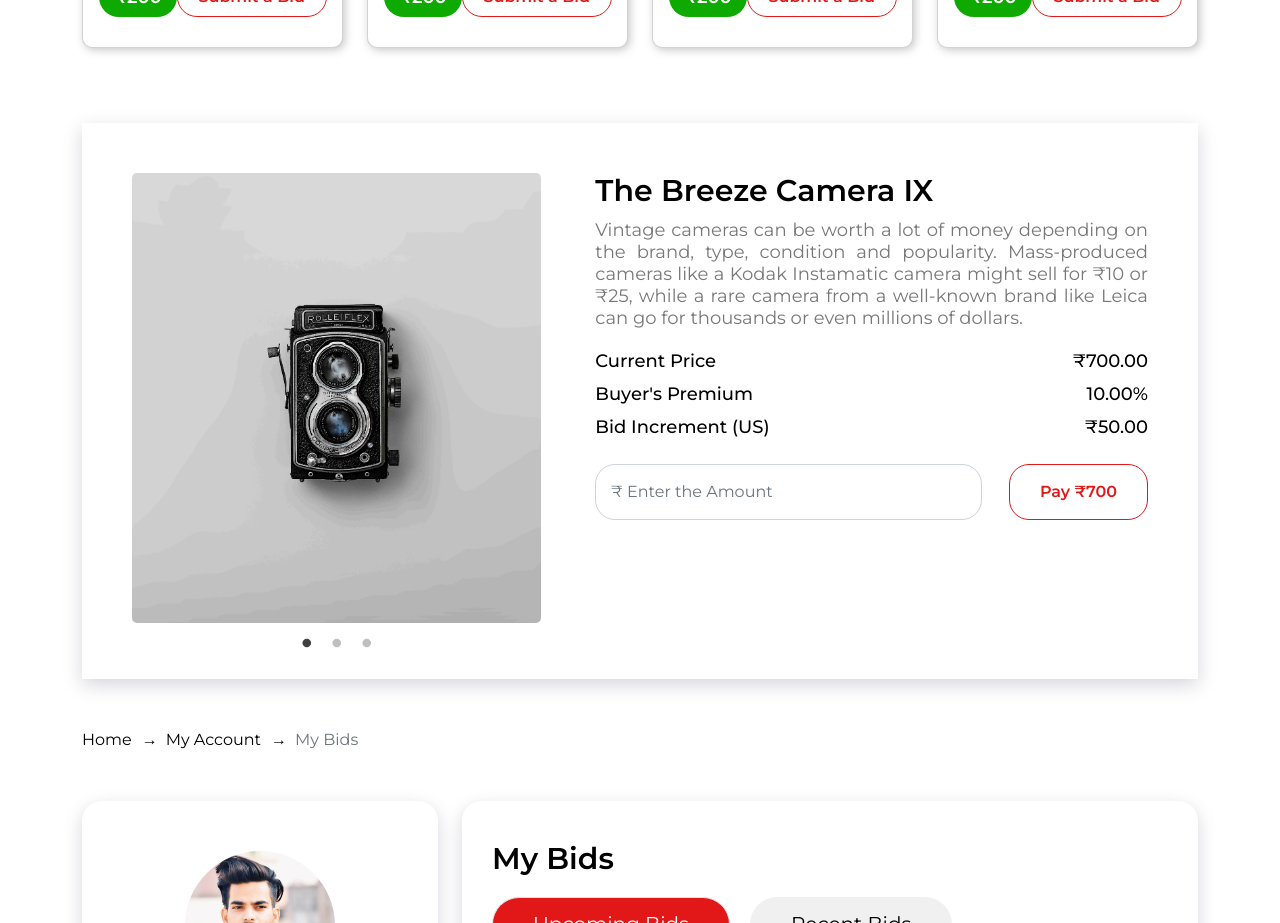
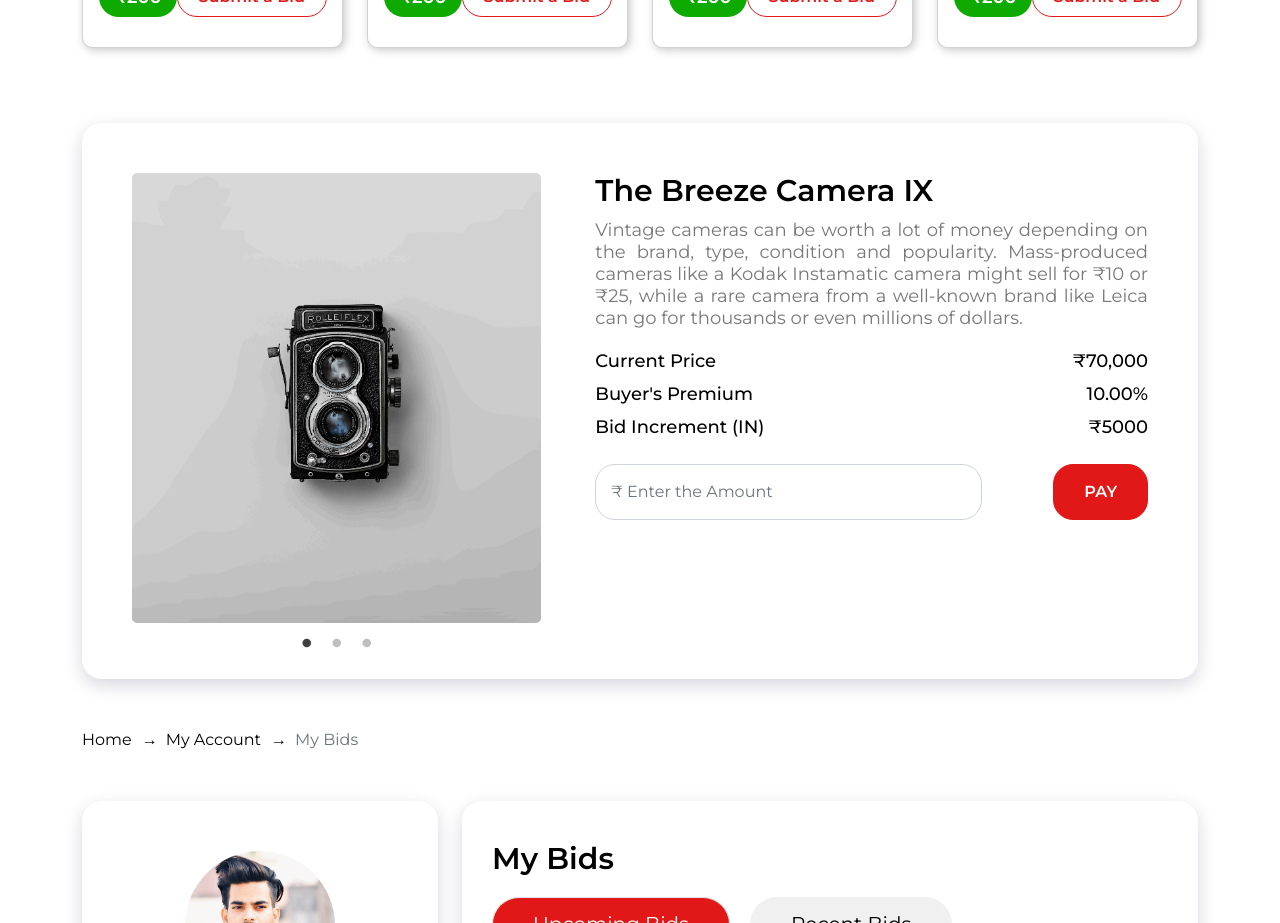
Before and after one commit to neerajverma007/Online-Auction, a React (Create React App) app: page / in a window 1280 px wide. Shown: the part 1860-2783 px from the top of the page. Built offline with nearby package versions, Linux system fonts and the light colour scheme.

Commit message:
minorissue

```diff
--- a/src/App.js
+++ b/src/App.js
@@ -3,7 +3,6 @@ import "bootstrap/dist/css/bootstrap.min.css";
 import "bootstrap/dist/js/bootstrap";
 import NavbarComp from "./components/NavbarComp";
 import Heros from "./components/Heros";
-import Signin from "./components/Signin";
 import CardStructure from "./components/CardStructure";
 import MyAccount from "./components/MyAccount";
 // import BuyerForm from "./components/BuyerForm";
--- a/src/components/ProductSell.js
+++ b/src/components/ProductSell.js
@@ -28,12 +28,12 @@ function ProductSell() {
                 </div>
                 <div className="slider-content">
                   <div className="slider-image">
-                    <img src="images/card_two.jpg" alt="product-image" />
+                    <img src="images/card_one.jpg" alt="product-image" />
                   </div>
                 </div>
                 <div className="slider-content">
                   <div className="slider-image">
-                    <img src="images/card_three.jpg" alt="product-image" />
+                    <img src="images/card_one.jpg" alt="product-image" />
                   </div>
                 </div>
               </Slider>
@@ -52,15 +52,15 @@ function ProductSell() {
               <ul className="price-table list-unstyled">
                 <li className="header">
                   <span className="details">Current Price</span>
-                  <h5 className="info">&#8377;700.00</h5>
+                  <h5 className="info">&#8377;70,000</h5>
                 </li>
                 <li className="header">
                   <span className="details">Buyer's Premium</span>
                   <h5 className="info">10.00%</h5>
                 </li>
                 <li className="header">
-                  <span className="details">Bid Increment (US)</span>
-                  <h5 className="info">&#8377;50.00</h5>
+                  <span className="details">Bid Increment (IN)</span>
+                  <h5 className="info">&#8377;5000</h5>
                 </li>
               </ul>
               <div className="amountpay">
@@ -73,7 +73,7 @@ function ProductSell() {
                   />
                 </div>
                 <div className="Cardbidbtn">
-                  <Button className="Bidbtn">Pay &#8377;700</Button>
+                  <Button className="Bidbtn">PAY</Button>
                 </div>
               </div>
             </div>
--- a/src/index.css
+++ b/src/index.css
@@ -1031,6 +1031,7 @@ img.footerLogo {
   color: black !important;
   padding: 50px;
   box-shadow: 0px 6px 18px 0px rgba(16, 5, 54, 0.17);
+  border-radius: 20px;
 }
 
 .slider-image img {
@@ -1085,9 +1086,15 @@ img.footerLogo {
   padding-left: 30px;
 }
 
+.slider-content button.Bidbtn:hover {
+  background-color: #BD2000;
+}
+
 .slider-content button.Bidbtn {
   padding: 15px 30px;
   width: 100%;
+  background-color: #E21818;
+  color: white;
 }
 
 .slider-content .Cardbidbtn {
```
